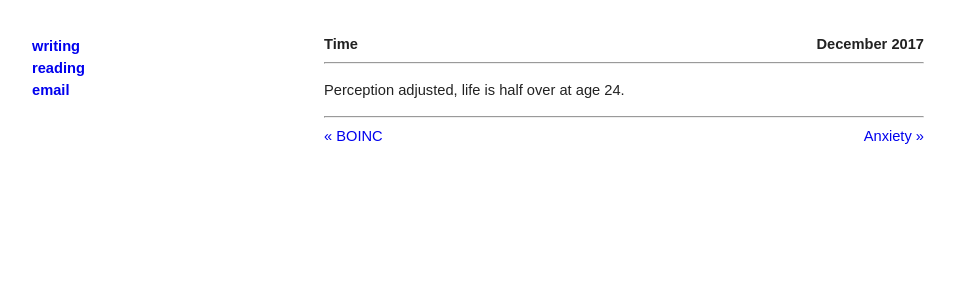
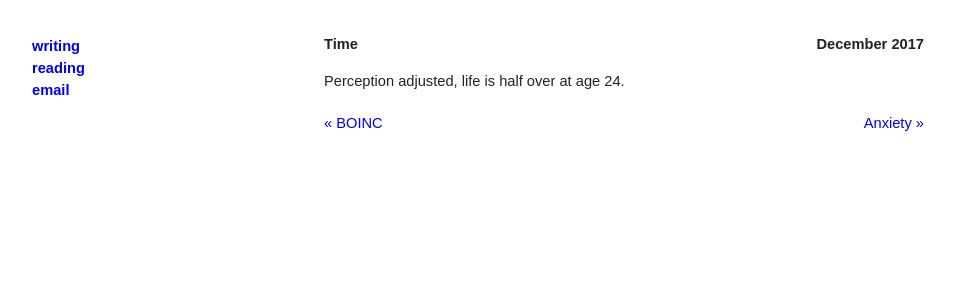
Before and after one commit to rogerkirkness/writing, a Jekyll site: the page built from _posts/2017-12-01-time.md, in a window 1280 px wide. Shown: the top 300 px of the page, without its empty margins (16-971 px from the left). Built offline with Jekyll 4.4.1, drawn with Linux system fonts in a browser that asks for light colours.

Commit message:
Bump version to 1.1.2

```diff
--- a/_layouts/default.html
+++ b/_layouts/default.html
@@ -14,6 +14,7 @@
 		html { color: #222222; }
 		body { font-size: 11pt; line-height: 1.5; font-family: sans-serif; }
 		a { text-decoration: none; }
+		.pagination { margin-top: 20px; }
 	</style>
 </head>
 <body>
--- a/_layouts/post.html
+++ b/_layouts/post.html
@@ -2,10 +2,8 @@
 layout: default
 ---
 <b>{{ page.title }}</b><b class="right">{{ page.date | date: "%B %Y"}}</b>
-<hr>
 {{ content }}
-<hr>
-<div>
+<div class="pagination">
   {% if page.previous.url %}
     <a href="{{page.previous.url}}">&laquo; {{page.previous.title}}</a>
   {% endif %}
```
